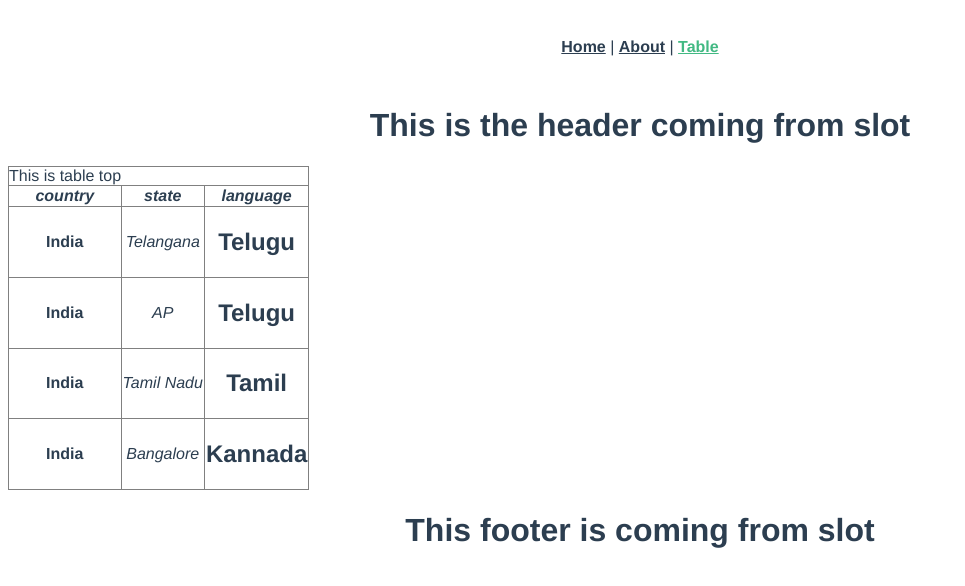
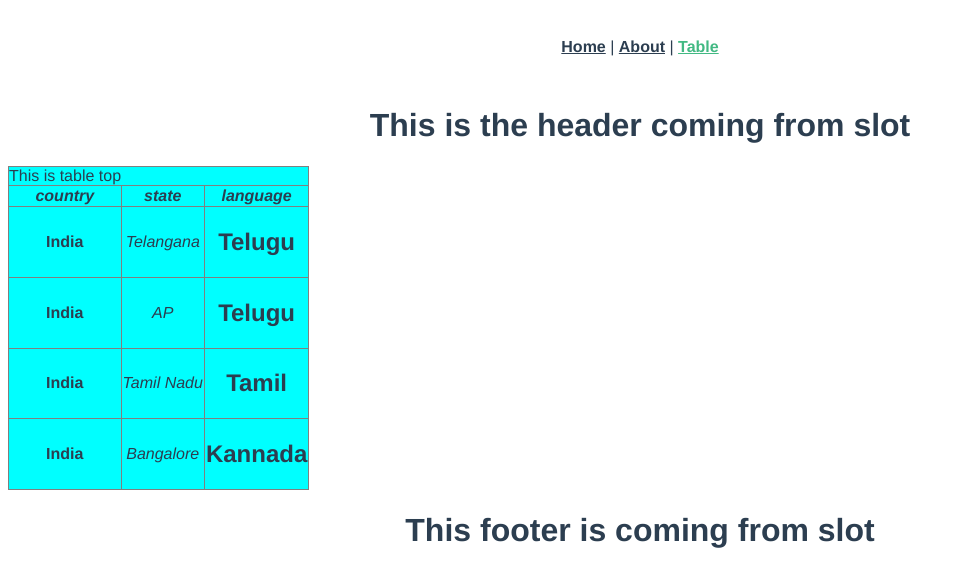
Before and after one commit to neelimanandam/vue-data-table, a Vue app in the folder data-table/: page /table in a window 1280 px wide. Shown: the top 586 px of the page, without its empty margins (0-965 px from the left). Built offline with nearby package versions, Linux system fonts and the light colour scheme.

Commit message:
Creating style for table

```diff
--- a/data-table/src/components/DataTable.vue
+++ b/data-table/src/components/DataTable.vue
@@ -38,6 +38,12 @@
     <slot name="footer"></slot>
   </div>
 </template>
+<style>
+table {
+  border-collapse: "collapse";
+  background-color: aqua;
+}
+</style>
 <script>
 import TableHeader from './TableHeader.vue'
 import TableRow from '@/components/TableRow.vue'
--- a/data-table/src/router/index.js
+++ b/data-table/src/router/index.js
@@ -1,16 +1,10 @@
 import Vue from 'vue'
 import VueRouter from 'vue-router'
-import Home from '../views/Home.vue'
 import Table from '../views/Table.vue'
 
 Vue.use(VueRouter)
 
 const routes = [
-  {
-    path: '/',
-    name: 'Home',
-    component: Home
-  },
   {
     path: '/table',
     name: 'Table',
--- a/data-table/src/views/About.vue
+++ /dev/null
@@ -1,5 +0,0 @@
-<template>
-  <div class="about">
-    <h1>This is an about page</h1>
-  </div>
-</template>
--- a/data-table/src/views/Home.vue
+++ /dev/null
@@ -1,18 +0,0 @@
-<template>
-  <div class="home">
-    <img alt="Vue logo" src="../assets/logo.png">
-    <HelloWorld msg="Welcome to Your Vue.js App"/>
-  </div>
-</template>
-
-<script>
-// @ is an alias to /src
-import HelloWorld from '@/components/HelloWorld.vue'
-
-export default {
-  name: 'Home',
-  components: {
-    HelloWorld
-  }
-}
-</script>
```
